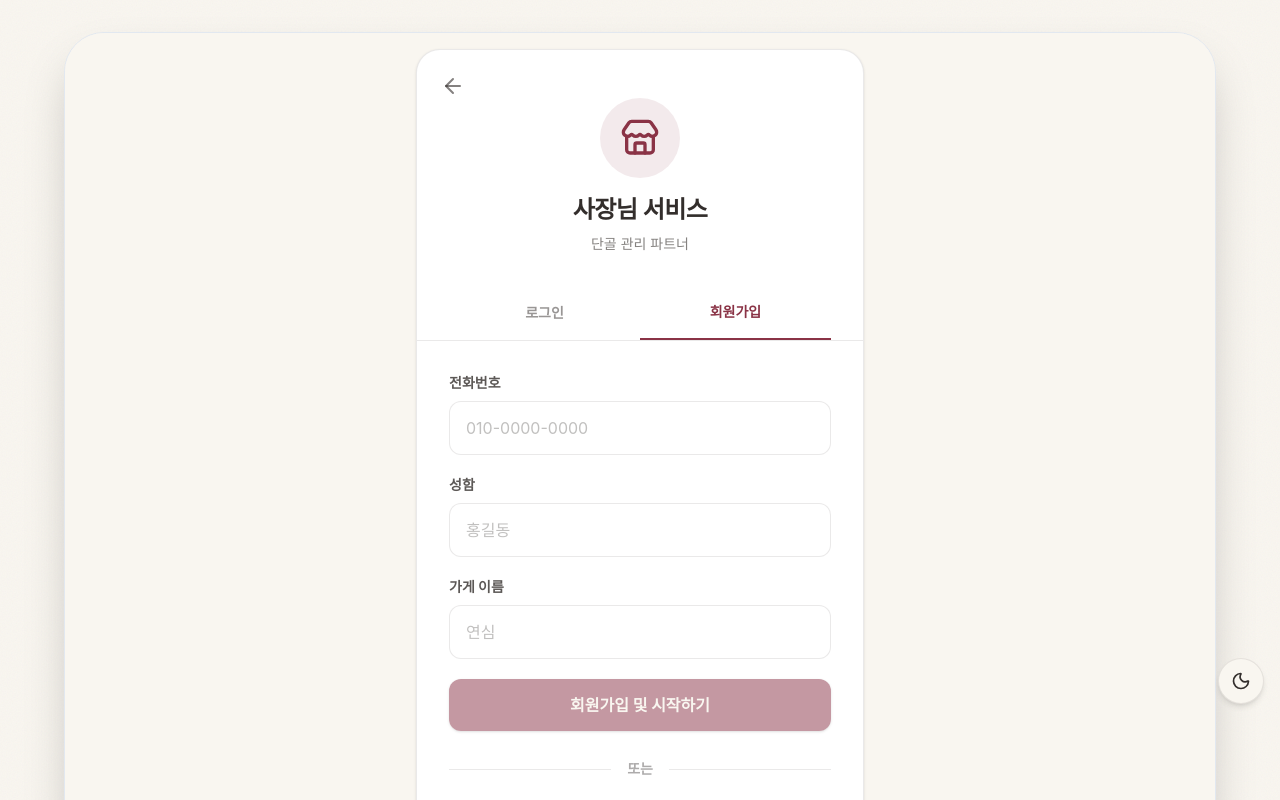
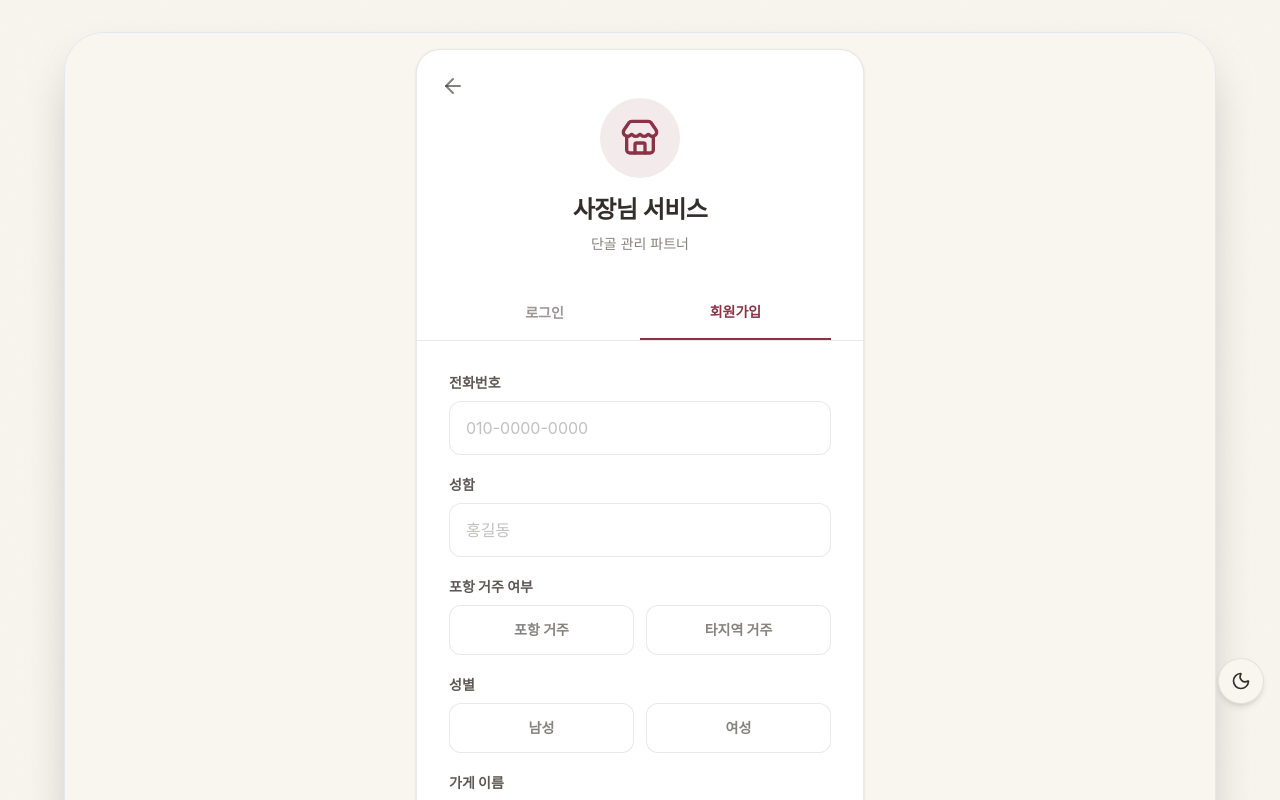
Before and after one commit to munyechan11-cell/-, a React (Vite) app: page /owner/login in a window 1280 px wide. Both pictures are taken after a click on the button "회원가입". Shown: the top 800 px of the page. Built offline with nearby package versions, Linux system fonts and the light colour scheme; no server answers; the database is empty; a web font is replaced by a local one.

Commit message:
fix: 마스터 접속 오류 해결 및 사장님 가입 필드 복구

```diff
--- a/src/pages/Master.tsx
+++ b/src/pages/Master.tsx
@@ -1,5 +1,5 @@
 import React, { useState, useMemo } from 'react';
-import { useStore, getEffectiveTier, getTierColor } from '../store';
+import { useStore, getEffectiveTier, getTierColor, showToast } from '../store';
 import { Link } from 'react-router-dom';
 import { ArrowLeft, Store, Users, Ticket, Calendar, Lock, KeyRound, Trash2, ChevronDown, ChevronUp, Search } from 'lucide-react';
 
@@ -35,7 +35,7 @@ export default function Master() {
     setIsChangingPassword(false);
     setNewPassword('');
     setError('');
-    import('../store').then(({ showToast }) => showToast('비밀번호가 성공적으로 변경되었습니다.', 'success')).catch(console.error);
+    showToast('비밀번호가 성공적으로 변경되었습니다.', 'success');
   };
 
   const handleDeleteUser = (userId: string, role: 'owner' | 'customer', name: string) => {
@@ -403,7 +403,7 @@ export default function Master() {
               <button
                 onClick={() => {
                   deleteUser(deletingUser.id, deletingUser.role);
-                  import('../store').then(({ showToast }) => showToast('삭제되었습니다.', 'info')).catch(console.error);
+                  showToast('삭제되었습니다.', 'info');
                   setDeletingUser(null);
                 }}
                 className="flex-1 py-3 bg-red-500 dark:bg-red-600 text-white rounded-xl font-bold hover:bg-red-600 dark:hover:bg-red-700 transition-colors shadow-sm"
--- a/src/pages/owner/Login.tsx
+++ b/src/pages/owner/Login.tsx
@@ -20,6 +20,8 @@ export default function OwnerLogin() {
   const [phone, setPhone] = useState(() => sessionStorage.getItem('ownerLogin_phone') || '');
   const [name, setName] = useState(() => sessionStorage.getItem('ownerLogin_name') || '');
   const [restaurantName, setRestaurantName] = useState(() => sessionStorage.getItem('ownerLogin_restaurantName') || '');
+  const [isPohangResident, setIsPohangResident] = useState<boolean | null>(null);
+  const [gender, setGender] = useState<'male' | 'female' | null>(null);
   const [pendingOAuthUser, setPendingOAuthUser] = useState<{ uid: string, provider: string, displayName: string | null } | null>(null);
   const [error, setError] = useState('');
   const [isLoading, setIsLoading] = useState(false);
@@ -80,7 +82,7 @@ export default function OwnerLogin() {
               setIsLogin(true);
             }
           } else {
-            await login(cleanPhone, name, 'owner', restaurantName, undefined, pendingOAuthUser?.uid);
+            await login(cleanPhone, name, 'owner', restaurantName, undefined, pendingOAuthUser?.uid, isPohangResident || false, gender || 'male');
             sessionStorage.clear();
             setPendingOAuthUser(null);
             navigate('/owner');
@@ -327,6 +329,34 @@ export default function OwnerLogin() {
               </div>
 
               <div>
+                <label className="block text-sm font-bold text-ink-light/80 dark:text-ink-dark/80 mb-2">포항 거주 여부</label>
+                <div className="flex gap-3">
+                  <label className={`flex-1 flex items-center justify-center p-3.5 border rounded-xl cursor-pointer transition-colors ${isPohangResident === true ? 'border-burgundy bg-burgundy/5 dark:bg-burgundy/10' : 'border-ink-light/10 dark:border-ink-dark/10 bg-white dark:bg-black/20 hover:bg-ink-light/5 dark:hover:bg-ink-dark/10'}`}>
+                    <input type="radio" name="pohang" checked={isPohangResident === true} onChange={() => setIsPohangResident(true)} className="sr-only" />
+                    <span className={`font-bold text-sm ${isPohangResident === true ? 'text-burgundy dark:text-burgundy-light' : 'text-ink-light/60 dark:text-ink-dark/60'}`}>포항 거주</span>
+                  </label>
+                  <label className={`flex-1 flex items-center justify-center p-3.5 border rounded-xl cursor-pointer transition-colors ${isPohangResident === false ? 'border-burgundy bg-burgundy/5 dark:bg-burgundy/10' : 'border-ink-light/10 dark:border-ink-dark/10 bg-white dark:bg-black/20 hover:bg-ink-light/5 dark:hover:bg-ink-dark/10'}`}>
+                    <input type="radio" name="pohang" checked={isPohangResident === false} onChange={() => setIsPohangResident(false)} className="sr-only" />
+                    <span className={`font-bold text-sm ${isPohangResident === false ? 'text-burgundy dark:text-burgundy-light' : 'text-ink-light/60 dark:text-ink-dark/60'}`}>타지역 거주</span>
+                  </label>
+                </div>
+              </div>
+
+              <div>
+                <label className="block text-sm font-bold text-ink-light/80 dark:text-ink-dark/80 mb-2">성별</label>
+                <div className="flex gap-3">
+                  <label className={`flex-1 flex items-center justify-center p-3.5 border rounded-xl cursor-pointer transition-colors ${gender === 'male' ? 'border-burgundy bg-burgundy/5 dark:bg-burgundy/10' : 'border-ink-light/10 dark:border-ink-dark/10 bg-white dark:bg-black/20 hover:bg-ink-light/5 dark:hover:bg-ink-dark/10'}`}>
+                    <input type="radio" name="gender" checked={gender === 'male'} onChange={() => setGender('male')} className="sr-only" />
+                    <span className={`font-bold text-sm ${gender === 'male' ? 'text-burgundy dark:text-burgundy-light' : 'text-ink-light/60 dark:text-ink-dark/60'}`}>남성</span>
+                  </label>
+                  <label className={`flex-1 flex items-center justify-center p-3.5 border rounded-xl cursor-pointer transition-colors ${gender === 'female' ? 'border-burgundy bg-burgundy/5 dark:bg-burgundy/10' : 'border-ink-light/10 dark:border-ink-dark/10 bg-white dark:bg-black/20 hover:bg-ink-light/5 dark:hover:bg-ink-dark/10'}`}>
+                    <input type="radio" name="gender" checked={gender === 'female'} onChange={() => setGender('female')} className="sr-only" />
+                    <span className={`font-bold text-sm ${gender === 'female' ? 'text-burgundy dark:text-burgundy-light' : 'text-ink-light/60 dark:text-ink-dark/60'}`}>여성</span>
+                  </label>
+                </div>
+              </div>
+
+              <div>
                 <label className="block text-sm font-bold text-ink-light/80 dark:text-ink-dark/80 mb-2">가게 이름</label>
                 <input
                   type="text"
@@ -343,7 +373,7 @@ export default function OwnerLogin() {
 
           <button
             type="submit"
-            disabled={isLoading || phone.replace(/[^0-9]/g, '').length < 10 || (!isLogin && (!name || !restaurantName))}
+            disabled={isLoading || phone.replace(/[^0-9]/g, '').length < 10 || (!isLogin && (!name || !restaurantName || isPohangResident === null || gender === null))}
             className="w-full bg-burgundy hover:bg-burgundy/90 disabled:bg-burgundy/50 text-hanji-light font-bold py-3.5 rounded-xl transition-colors text-base flex items-center justify-center shadow-sm mt-2"
           >
             {isLoading ? <Loader2 className="w-5 h-5 animate-spin" /> : (isLogin ? '로그인' : (pendingOAuthUser ? `${pendingOAuthUser.provider} 계정으로 가입 완료` : '회원가입 및 시작하기'))}
```
